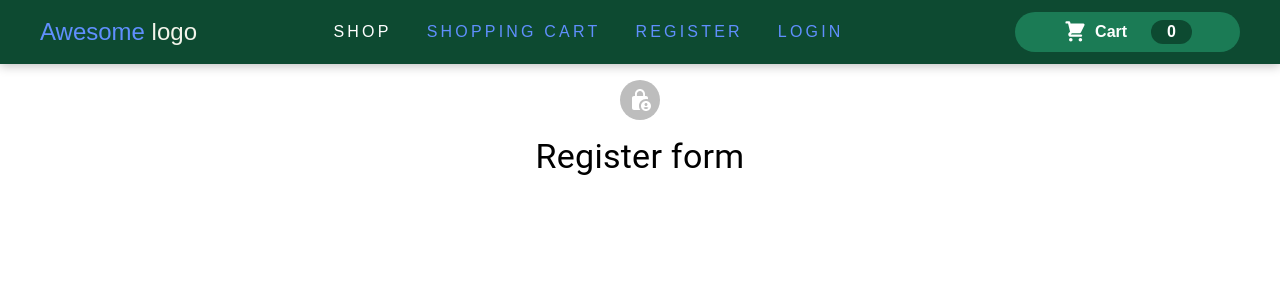
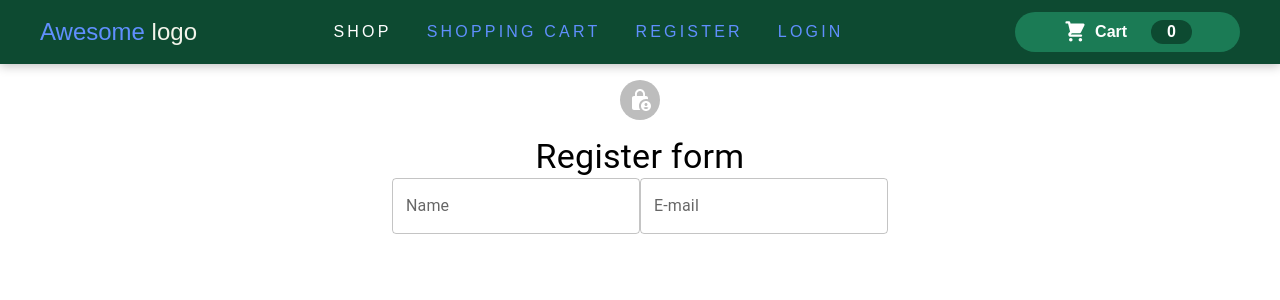
Before and after one commit to AntonVak/delivery-food-eliftech, a React (Create React App) app: page /register in a window 1280 px wide. Shown: the top 300 px of the page. Built offline with nearby package versions, Linux system fonts and the light colour scheme.

Commit message:
add comp registerform

```diff
--- a/package.json
+++ b/package.json
@@ -15,6 +15,7 @@
     "axios": "^1.4.0",
     "react": "^18.2.0",
     "react-dom": "^18.2.0",
+    "react-hook-form": "^7.45.4",
     "react-redux": "^8.0.5",
     "react-router-dom": "^5.3.4",
     "react-scripts": "5.0.1",
--- a/src/components/RegisterForm/RegisterForm.jsx
+++ b/src/components/RegisterForm/RegisterForm.jsx
@@ -1,11 +1,30 @@
 import { Typography } from "@mui/material";
+import { useForm } from "react-hook-form";
+import InputField from "../UI/FormFields/InputFields";
 
 const RegisterForm = () => {
+  const { handleSubmit, reset, control } = useForm({
+    defaultValues: {
+      firstName: "",
+      email: "",
+      password: "",
+    },
+    mode: "onTouched",
+  });
+
+  const onSubmit = (data) => {
+    console.log(data);
+    // reset();
+  };
   return (
     <>
       <Typography variant="h4" component="h2" mt={2}>
         Register form
       </Typography>
+      <form onSubmit={handleSubmit(onSubmit)}>
+        <InputField control={control} name="name" label="Name" />
+        <InputField control={control} name="email" label="E-mail" />
+      </form>
     </>
   );
 };
```
Also changed, not shown: 1 other file (tests, documents, lock files or other folders).
